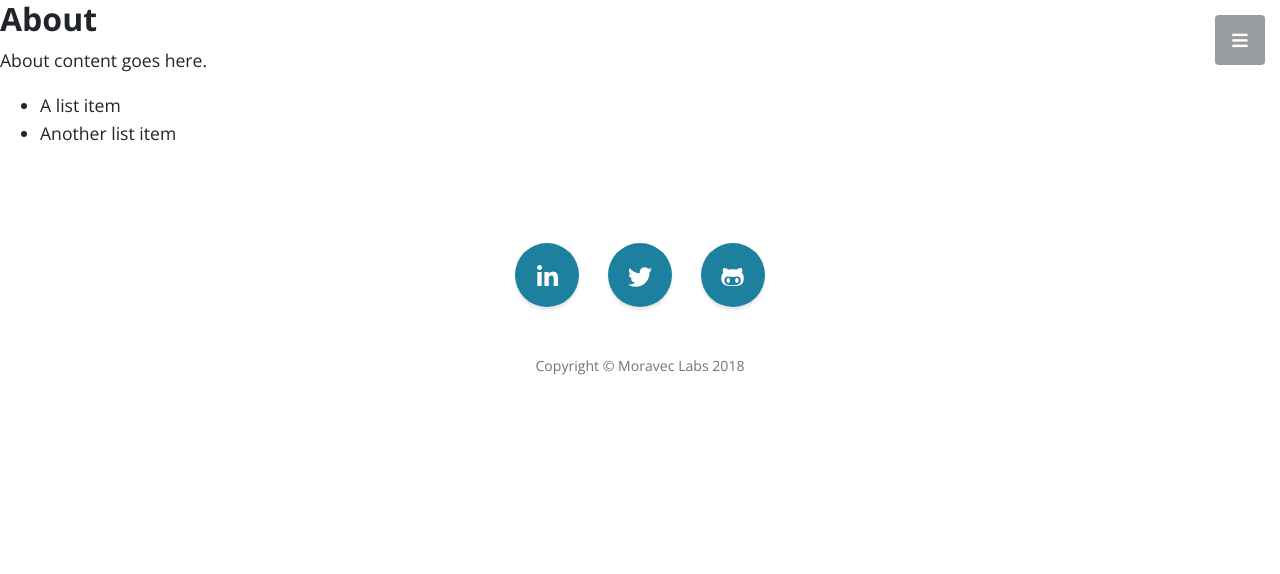
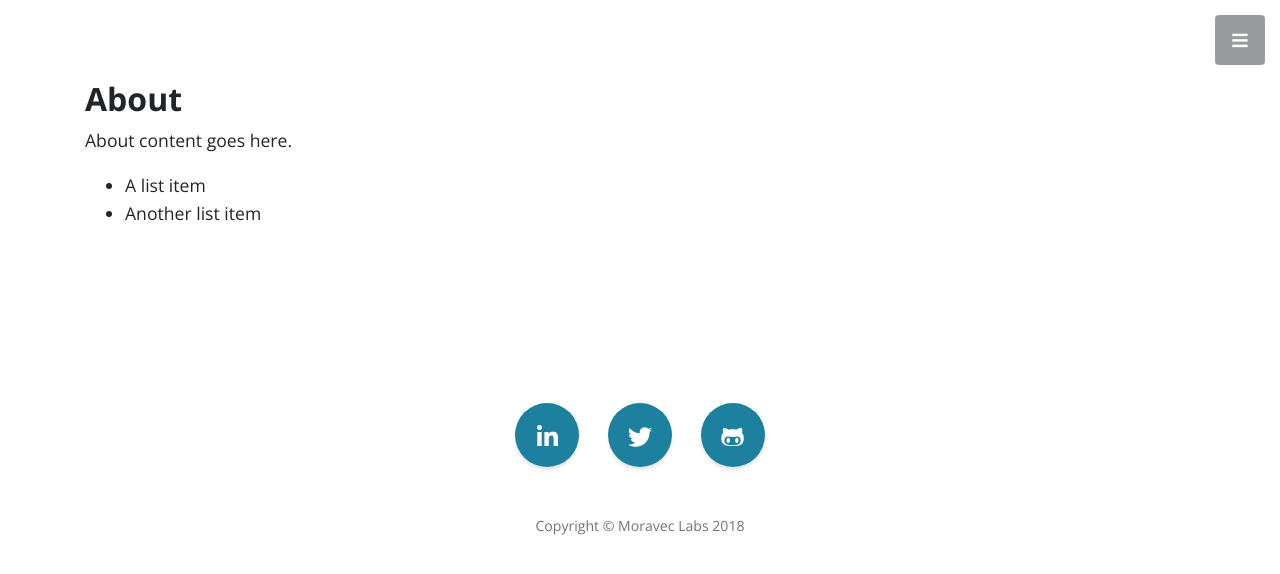
Before and after one commit to Dawnabelle/moravec-site-jekyll, a Jekyll site: the page built from _pages/01_about.md, in a window 1280 px wide. Shown: the top 574 px of the page. Built offline with Jekyll 4.4.1, drawn with Linux system fonts in a browser that asks for light colours; nearby versions of some CDN libraries; some web fonts are replaced.

Commit message:
Added basic page container to default pages

```diff
--- a/_layouts/page.html
+++ b/_layouts/page.html
@@ -2,6 +2,10 @@
 layout: default
 ---
 
-<h2>{{ page.title }}</h2>
+<div class="content-section">
+  <div class="container">
+    <h2>{{ page.title }}</h2>
 
-{{ content }}
+    {{ content }}
+  </div>
+</div>
```
